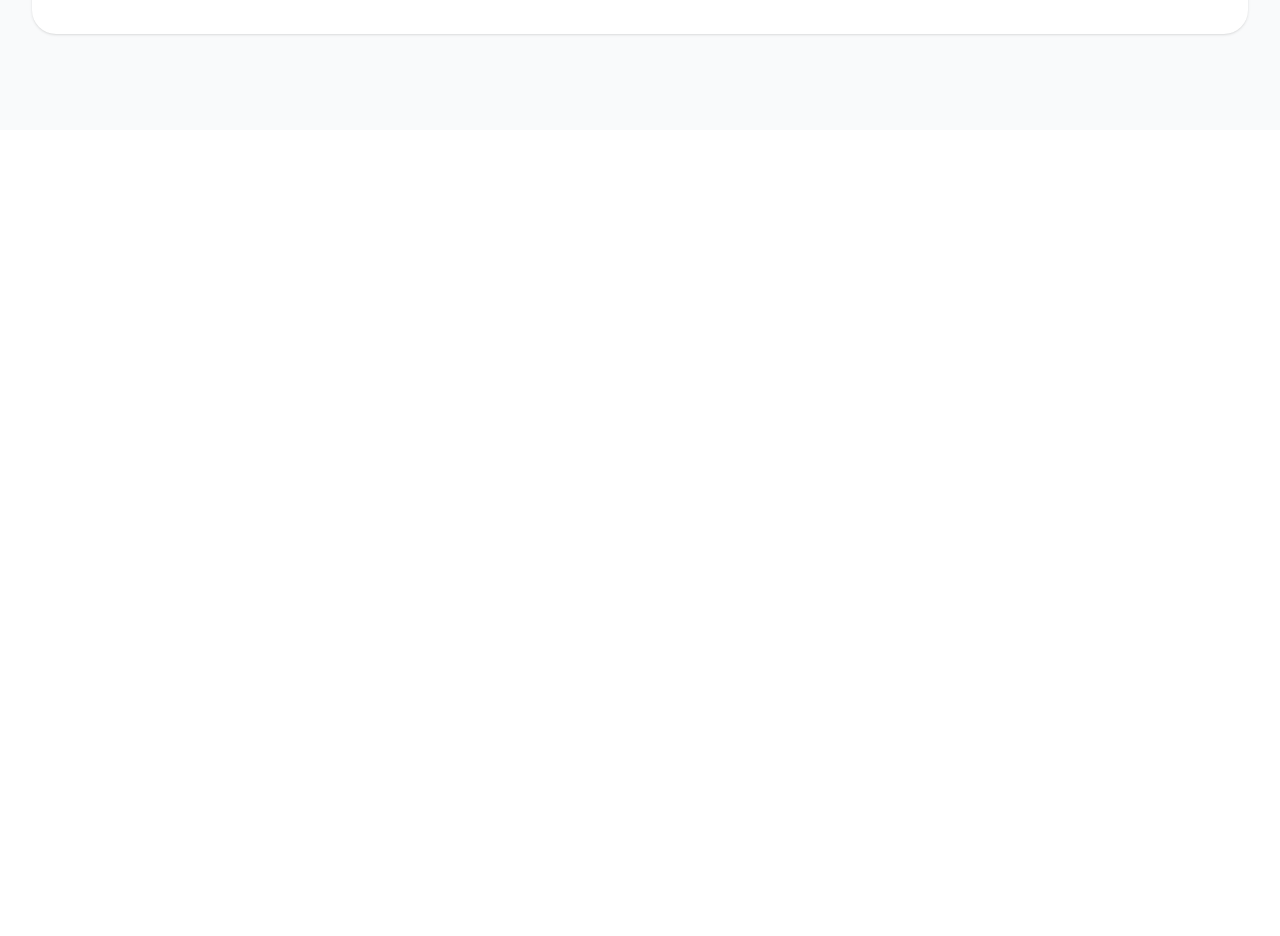
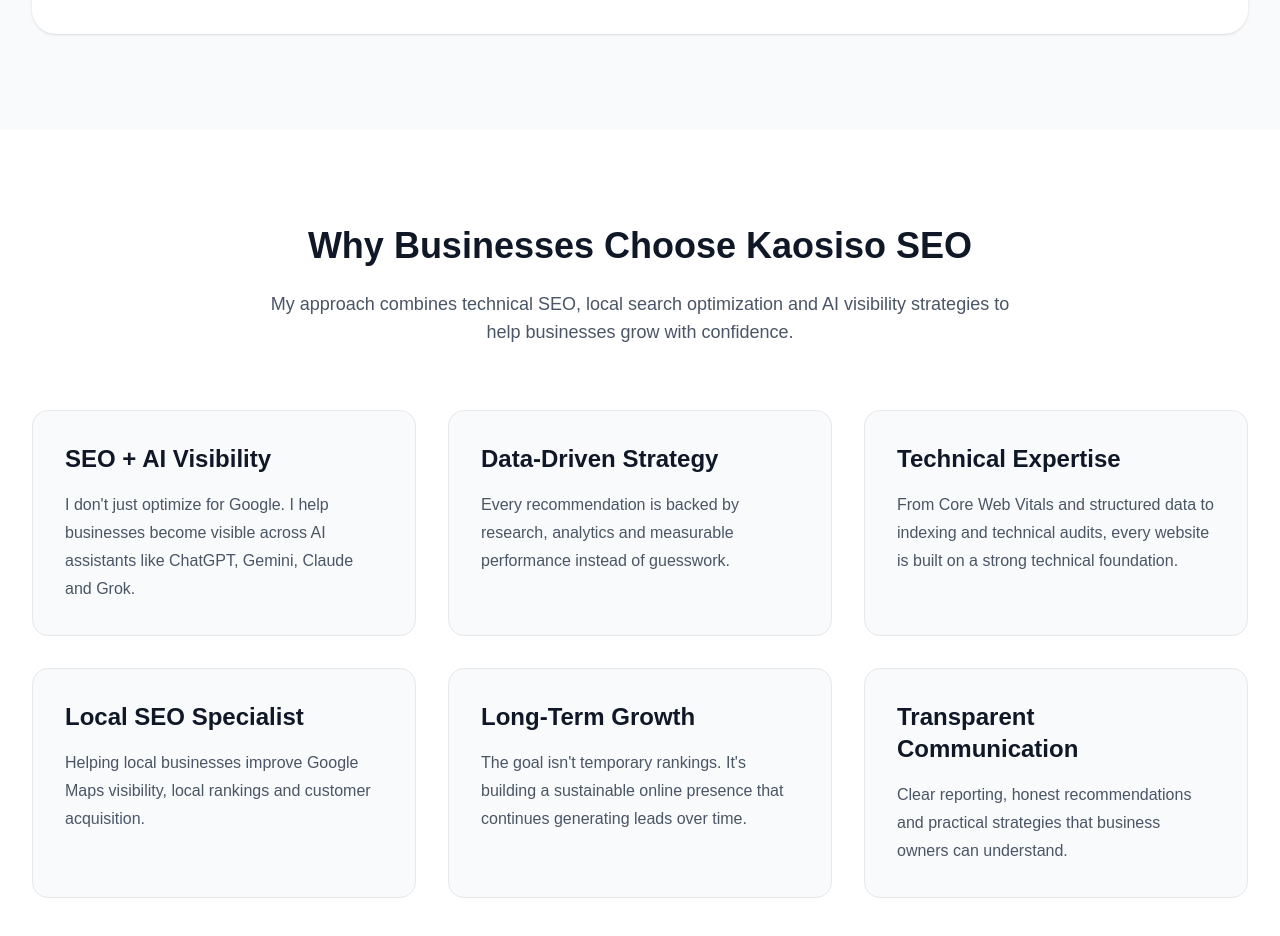
Before and after one commit to kaosisoseo/kaosisoseo-ai, a Next.js app: page / in a window 1280 px wide. Shown: the part 3260-4196 px from the top of the page. Before the commit the page ends 3390 px from the top, so only its background shows below. Built offline with nearby package versions, Linux system fonts and the light colour scheme.

Commit message:
Add Why Choose Me section

```diff
--- a/app/page.tsx
+++ b/app/page.tsx
@@ -2,6 +2,7 @@
 import TrustedBy from "@/components/home/TrustedBy";
 import Services from "@/components/home/Services";
 import FeaturedCaseStudies from "@/components/home/FeaturedCaseStudies";
+import WhyChooseMe from "@/components/home/WhyChooseMe";
 
 export default function HomePage() {
   return (
@@ -10,6 +11,7 @@
       <TrustedBy />
       <Services />
       <FeaturedCaseStudies />
+      <WhyChooseMe />
     </>
   );
 }
--- /dev/null
+++ b/components/home/WhyChooseMe.tsx
@@ -0,0 +1,75 @@
+import Container from "@/components/layout/Container";
+
+const reasons = [
+  {
+    title: "SEO + AI Visibility",
+    description:
+      "I don't just optimize for Google. I help businesses become visible across AI assistants like ChatGPT, Gemini, Claude and Grok.",
+  },
+
+  {
+    title: "Data-Driven Strategy",
+    description:
+      "Every recommendation is backed by research, analytics and measurable performance instead of guesswork.",
+  },
+
+  {
+    title: "Technical Expertise",
+    description:
+      "From Core Web Vitals and structured data to indexing and technical audits, every website is built on a strong technical foundation.",
+  },
+
+  {
+    title: "Local SEO Specialist",
+    description:
+      "Helping local businesses improve Google Maps visibility, local rankings and customer acquisition.",
+  },
+
+  {
+    title: "Long-Term Growth",
+    description:
+      "The goal isn't temporary rankings. It's building a sustainable online presence that continues generating leads over time.",
+  },
+
+  {
+    title: "Transparent Communication",
+    description:
+      "Clear reporting, honest recommendations and practical strategies that business owners can understand.",
+  },
+];
+
+export default function WhyChooseMe() {
+  return (
+    <section className="bg-white py-24">
+      <Container>
+        <div className="mb-16 text-center">
+          <h2 className="text-4xl font-bold text-gray-900">
+            Why Businesses Choose Kaosiso SEO
+          </h2>
+
+          <p className="mx-auto mt-6 max-w-3xl text-lg text-gray-600">
+            My approach combines technical SEO, local search optimization and
+            AI visibility strategies to help businesses grow with confidence.
+          </p>
+        </div>
+
+        <div className="grid gap-8 md:grid-cols-2 lg:grid-cols-3">
+          {reasons.map((reason) => (
+            <div
+              key={reason.title}
+              className="rounded-2xl border border-gray-200 bg-gray-50 p-8 transition hover:border-green-600 hover:shadow-lg"
+            >
+              <h3 className="mb-4 text-2xl font-bold text-gray-900">
+                {reason.title}
+              </h3>
+
+              <p className="leading-7 text-gray-600">
+                {reason.description}
+              </p>
+            </div>
+          ))}
+        </div>
+      </Container>
+    </section>
+  );
+}
```
